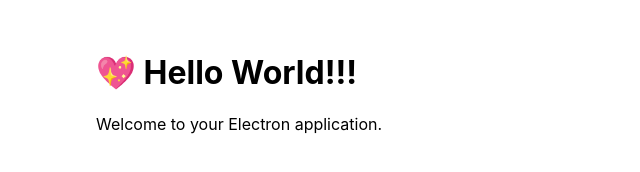
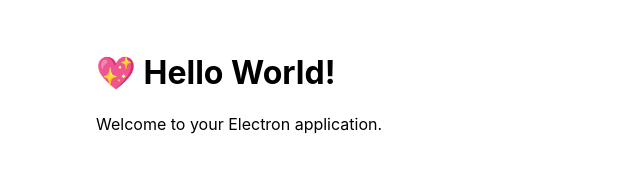
Before and after one commit to Paulleancole/electron-test-app, an Electron app: page src/index.html in a window 800 px wide. Shown: the full height of the page, 0-640 px from the left. Drawn offline with Linux system fonts and the light colour scheme.

Commit message:
Local PlayWright Test passed

```diff
--- a/src/index.html
+++ b/src/index.html
@@ -2,11 +2,11 @@
 <html>
   <head>
     <meta charset="UTF-8" />
-    <title>Hello World!</title>
+    <title>My title</title>
     <link rel="stylesheet" href="index.css" />
   </head>
   <body>
-    <h1>💖 Hello World!!!</h1>
+    <h1>💖 Hello World!</h1>
     <p>Welcome to your Electron application.</p>
   </body>
 </html>
```
Also changed, not shown: src/__tests__/app.spec.js (+2 -1 lines), .circleci/config.yml.
